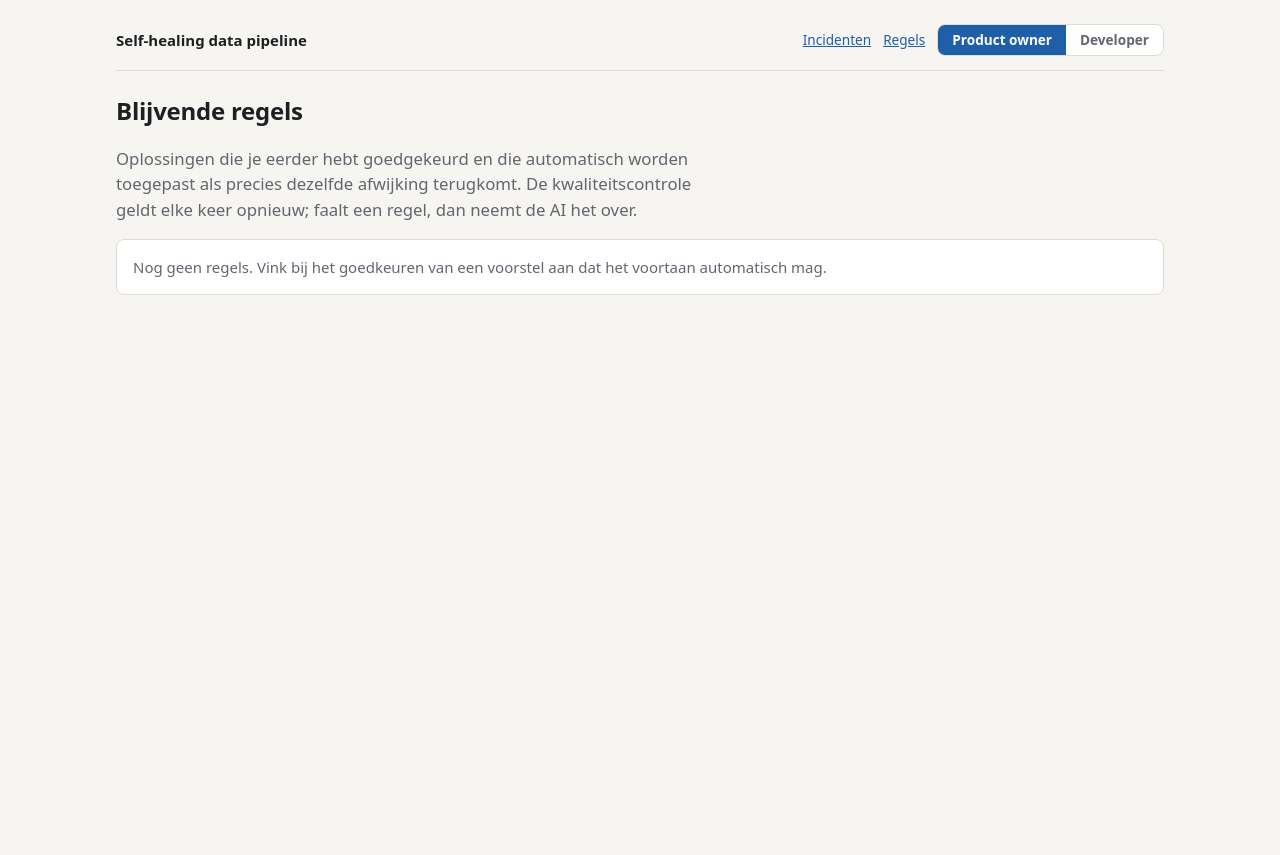
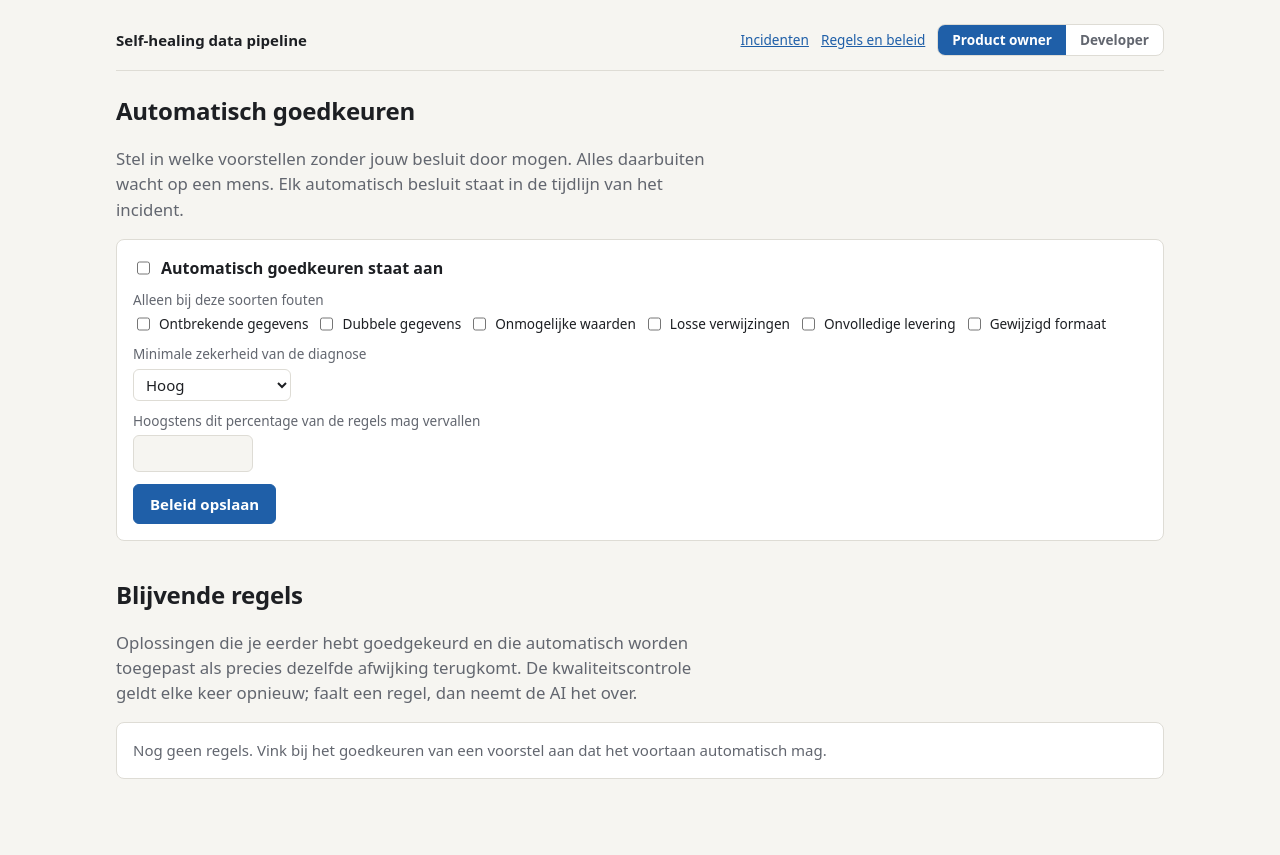
Before and after one commit to prtqt/selfhealingdata, a FastAPI app: page /rules in a window 1280 px wide. Before the commit the page ends 295 px from the top, so only its background shows below. Run offline with FastAPI, Linux system fonts and the light colour scheme; parts of the project's set-up code (start-up, migrations or seed data) failed here and were passed over.

Commit message:
Add auto-approval policy set by the product owner
Co-Authored-By: Claude Fable 5.2 <noreply@anthropic.com>
Claude-Session: https://claude.ai/code/session_01B5AWFhU5FySb7dJqWwLBb2

```diff
--- a/console/app.py
+++ b/console/app.py
@@ -198,6 +198,11 @@ def resolution(incident_id: str, payload: dict):
     return guarded(store.resolve, incident_id, payload)
 
 
+@app.get("/api/policy")
+def get_policy():
+    return store.policy()
+
+
 @app.get("/api/rules")
 def list_rules():
     return store.rules()
@@ -301,7 +306,15 @@ def decide_form(incident_id: str, decision: str = Form(...), comment: str = Form
 
 @app.get("/rules", response_class=HTMLResponse)
 def rules_page(request: Request):
-    return page(request, "rules", {"rules": store.rules()})
+    return page(request, "rules", {"rules": store.rules(), "policy": store.policy()})
+
+
+@app.post("/policy")
+def save_policy(enabled: str = Form(""), issue_types: list[str] = Form([]), min_confidence: str = Form("high"),
+                max_rows_removed_pct: float = Form(0.0)):
+    store.set_policy({"enabled": bool(enabled), "issue_types": issue_types, "min_confidence": min_confidence,
+                      "max_rows_removed_pct": max_rows_removed_pct})
+    return RedirectResponse("/rules", status_code=303)
 
 
 @app.post("/rules/{rule_id}/deactivate")
--- a/console/store.py
+++ b/console/store.py
@@ -16,6 +16,12 @@ OPEN = ("detected", "investigating", "proposed", "validated", "needs_human", "ap
 CLOSED = ("resolved", "discarded")
 STATUSES = OPEN + CLOSED
 OVERRIDABLE = ("detected", "investigating", "proposed", "validated", "needs_human")
+
+
+ISSUE_TYPES = ("null_spike", "duplicates", "invalid_values", "referential_integrity", "volume_anomaly", "schema_drift")
+CONFIDENCE = ("low", "medium", "high")
+# Standaard beslist altijd een mens.
+DEFAULT_POLICY = {"enabled": False, "issue_types": [], "min_confidence": "high", "max_rows_removed_pct": 0.0}
 
 
 class Conflict(Exception):
@@ -43,6 +49,7 @@ class Store:
         self.db.execute("""create table if not exists incidents (
             id text primary key, batch_id text, status text, created_at text, updated_at text, doc text)""")
         self.db.execute("create table if not exists rules (id text primary key, active integer, doc text)")
+        self.db.execute("create table if not exists settings (key text primary key, doc text)")
         self.lock = threading.Lock()
         self.max_attempts = max_attempts
 
@@ -59,6 +66,37 @@ class Store:
         if status:
             sql, args = sql + " where status = ?", [status]
         return [json.loads(r[0]) for r in self.db.execute(sql + " order by created_at desc, id", args)]
+
+    # ------------------------------------------------------------ beleid
+
+    def policy(self) -> dict:
+        row = self.db.execute("select doc from settings where key = 'policy'").fetchone()
+        return {**DEFAULT_POLICY, **(json.loads(row[0]) if row else {})}
+
+    def set_policy(self, policy: dict) -> dict:
+        clean = {"enabled": bool(policy.get("enabled")),
+                 "issue_types": sorted(set(policy.get("issue_types", [])) & set(ISSUE_TYPES)),
+                 "min_confidence": policy.get("min_confidence") if policy.get("min_confidence") in CONFIDENCE else "high",
+                 "max_rows_removed_pct": max(0.0, min(float(policy.get("max_rows_removed_pct", 0)), 100.0))}
+        self.db.execute("insert or replace into settings values ('policy', ?)", [json.dumps(clean)])
+        self.db.commit()
+        return clean
+
+    def _policy_allows(self, doc: dict) -> str | None:
+        """Reden waarom dit voorstel zonder mens door mag, of None als een mens moet beslissen."""
+        policy, proposal, v = self.policy(), doc["proposal"], doc["validation"]
+        if not policy["enabled"] or proposal["action"] != "repair":
+            return None
+        if not {fx["issue_type"] for fx in proposal["fixes"]} <= set(policy["issue_types"]):
+            return None
+        if any(CONFIDENCE.index(fx["confidence"]) < CONFIDENCE.index(policy["min_confidence"]) for fx in proposal["fixes"]):
+            return None
+        before = sum(v["row_counts_before"].values())
+        removed = sum(max(n - v["row_counts_after"].get(t, 0), 0) for t, n in v["row_counts_before"].items())
+        pct = 100.0 * removed / before if before else 0.0
+        if pct > policy["max_rows_removed_pct"]:
+            return None
+        return f"{pct:.1f}% van de rijen vervalt (grens {policy['max_rows_removed_pct']:g}%), zekerheid voldoende"
 
     # ------------------------------------------------------------ regels
 
@@ -163,6 +201,11 @@ class Store:
                 doc["final_action"] = "repair"
                 self._save(doc, "validated", "kandidaat doorstaat alle controles")
                 return self._save(doc, "approved", f"automatisch goedgekeurd: regel {rule_id}")
+            if validation["passed"] and (reason := self._policy_allows(doc)):
+                doc["decision"] = {"decision": "approve", "decided_by": "beleid", "auto": True, "comment": reason, "at": now()}
+                doc["final_action"] = "repair"
+                self._save(doc, "validated", "kandidaat doorstaat alle controles")
+                return self._save(doc, "approved", f"automatisch goedgekeurd volgens beleid: {reason}")
             if validation["passed"]:
                 return self._save(doc, "validated", "kandidaat doorstaat alle controles")
             remaining = "; ".join(f"{f['issue_type']} op {f['table_name']}.{f.get('column_name') or '*'} "
--- a/console/templates/_header.html
+++ b/console/templates/_header.html
@@ -2,7 +2,7 @@
   <a class="brand" href="/">Self-healing data pipeline</a>
   <span class="spacer"></span>
   <a class="small" href="/">Incidenten</a>
-  <a class="small" href="/rules">Regels</a>
+  <a class="small" href="/rules">Regels en beleid</a>
   <nav class="switch" aria-label="Weergave">
     <a href="{{ path }}?view=po" {% if view == "po" %}aria-current="true"{% endif %}>Product owner</a>
     <a href="{{ path }}?view=dev" {% if view == "dev" %}aria-current="true"{% endif %}>Developer</a>
--- a/console/templates/rules.html
+++ b/console/templates/rules.html
@@ -3,13 +3,34 @@
 <head>
   <meta charset="utf-8">
   <meta name="viewport" content="width=device-width, initial-scale=1">
-  <title>Regels · Self-healing console</title>
+  <title>Regels en beleid · Self-healing console</title>
   {% include "_style.html" %}
 </head>
 <body>
 <main>
   {% include "_header.html" %}
-  <h1>Blijvende regels</h1>
+  <h1>Automatisch goedkeuren</h1>
+  <p class="muted lede">Stel in welke voorstellen zonder jouw besluit door mogen. Alles daarbuiten wacht op een mens. Elk automatisch besluit staat in de tijdlijn van het incident.</p>
+  <form class="card decide" method="post" action="/policy" style="border-color:var(--line)">
+    <label style="display:flex;gap:8px;color:var(--ink);font-size:1rem;margin-top:0">
+      <input type="checkbox" name="enabled" value="1" {{ "checked" if policy.enabled }}> <b>Automatisch goedkeuren staat aan</b>
+    </label>
+    <label>Alleen bij deze soorten fouten</label>
+    <div class="buttons" style="margin-top:0">
+      {% for key, label in (PO_ISSUE_LABELS if view == "po" else ISSUE_LABELS).items() %}
+      <label style="display:flex;gap:6px;color:var(--ink);margin:0"><input type="checkbox" name="issue_types" value="{{ key }}" {{ "checked" if key in policy.issue_types }}> {{ label }}</label>
+      {% endfor %}
+    </div>
+    <label for="min_confidence">Minimale zekerheid van de diagnose</label>
+    <select id="min_confidence" name="min_confidence">
+      {% for key, label in [("high", "Hoog"), ("medium", "Redelijk of hoger"), ("low", "Maakt niet uit")] %}<option value="{{ key }}" {{ "selected" if policy.min_confidence == key }}>{{ label }}</option>{% endfor %}
+    </select>
+    <label for="max_rows_removed_pct">Hoogstens dit percentage van de regels mag vervallen</label>
+    <input type="number" id="max_rows_removed_pct" name="max_rows_removed_pct" min="0" max="100" step="0.5" value="{{ policy.max_rows_removed_pct }}" style="width:120px;font:inherit;padding:6px;border:1px solid var(--line);border-radius:6px;background:var(--bg);color:var(--ink)">
+    <div class="buttons"><button class="primary">Beleid opslaan</button></div>
+  </form>
+
+  <h1 style="margin-top:36px">Blijvende regels</h1>
   <p class="muted lede">Oplossingen die je eerder hebt goedgekeurd en die automatisch worden toegepast als precies dezelfde afwijking terugkomt. De kwaliteitscontrole geldt elke keer opnieuw; faalt een regel, dan neemt de AI het over.</p>
   {% for r in rules %}
   <div class="card">
```
Also changed, not shown: console/tests/test_console.py (+27 -0 lines), docs/ROADMAP.md (+1 -1 lines), README.md.
